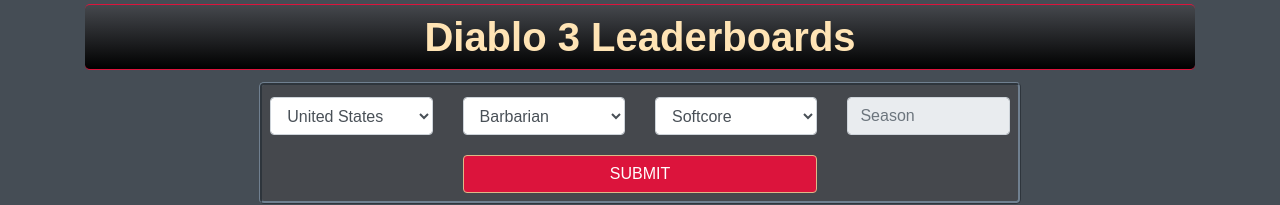
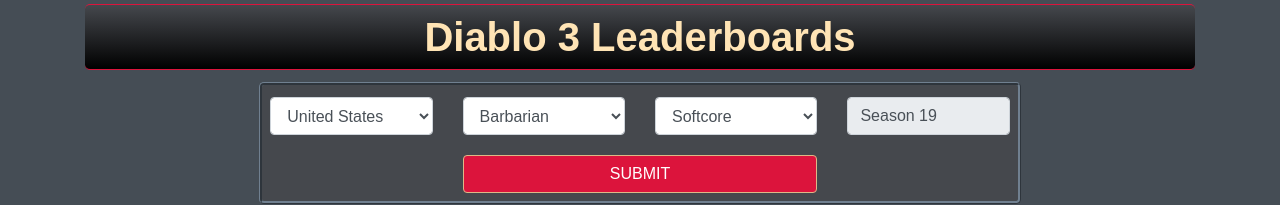
Before and after one commit to korpog/d3lb-front, a React (Create React App) app: page / in a window 1280 px wide. Shown: the top 205 px of the page. Built offline with nearby package versions, Linux system fonts and the light colour scheme; no server answers; a web font is replaced by a local one.

Commit message:
Season 19

```diff
--- a/src/Leaderboards.js
+++ b/src/Leaderboards.js
@@ -88,7 +88,8 @@
             </select>
           </div>
           <div className="col-sm-3 my-1">
-            <input className="form-control" name="season" type="number"  min="1" max="19"
+            {/* change this later to type=number */}
+            <input className="form-control" name="season" type="text"  min="1" max="19"
             value={this.state.value} placeholder="Season" defaultValue="Season 19" onChange={this.handleChange} disabled/>
           </div>
         </div>
```
